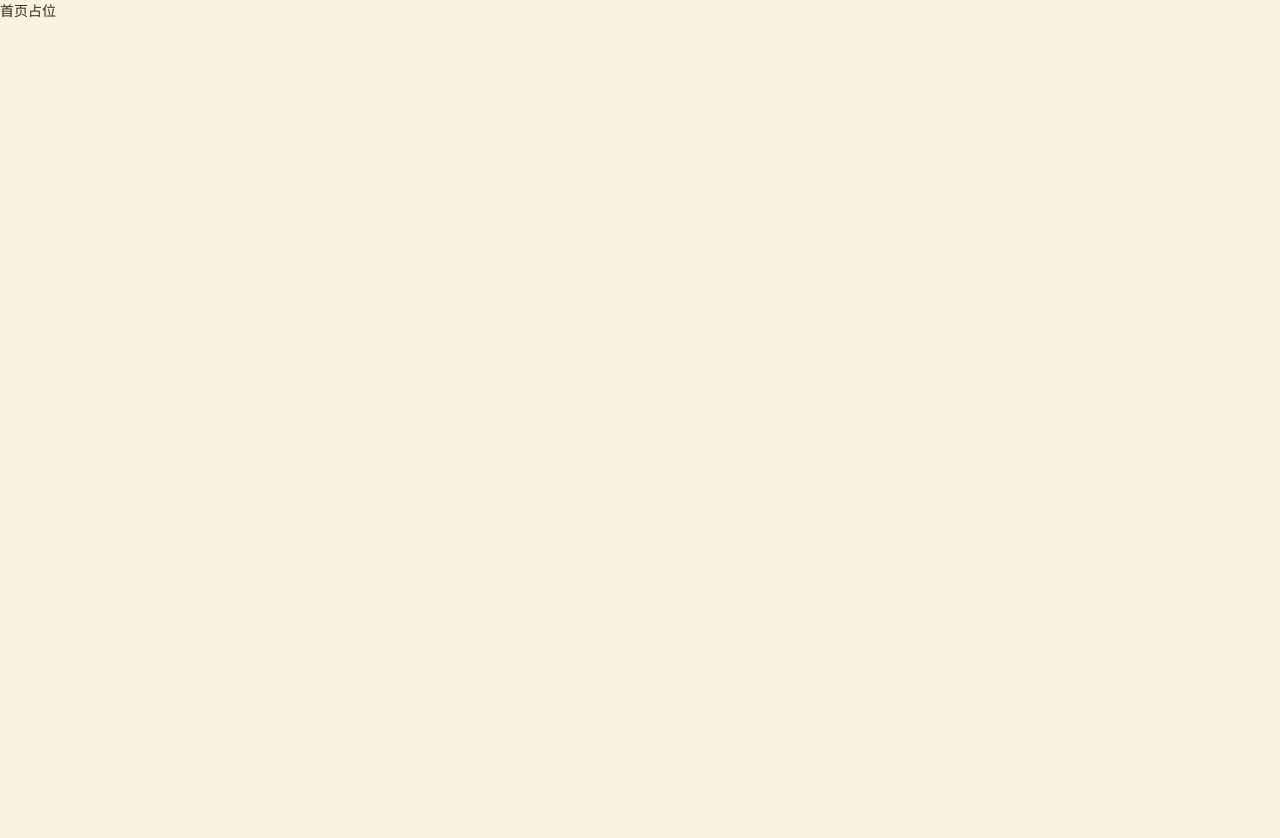
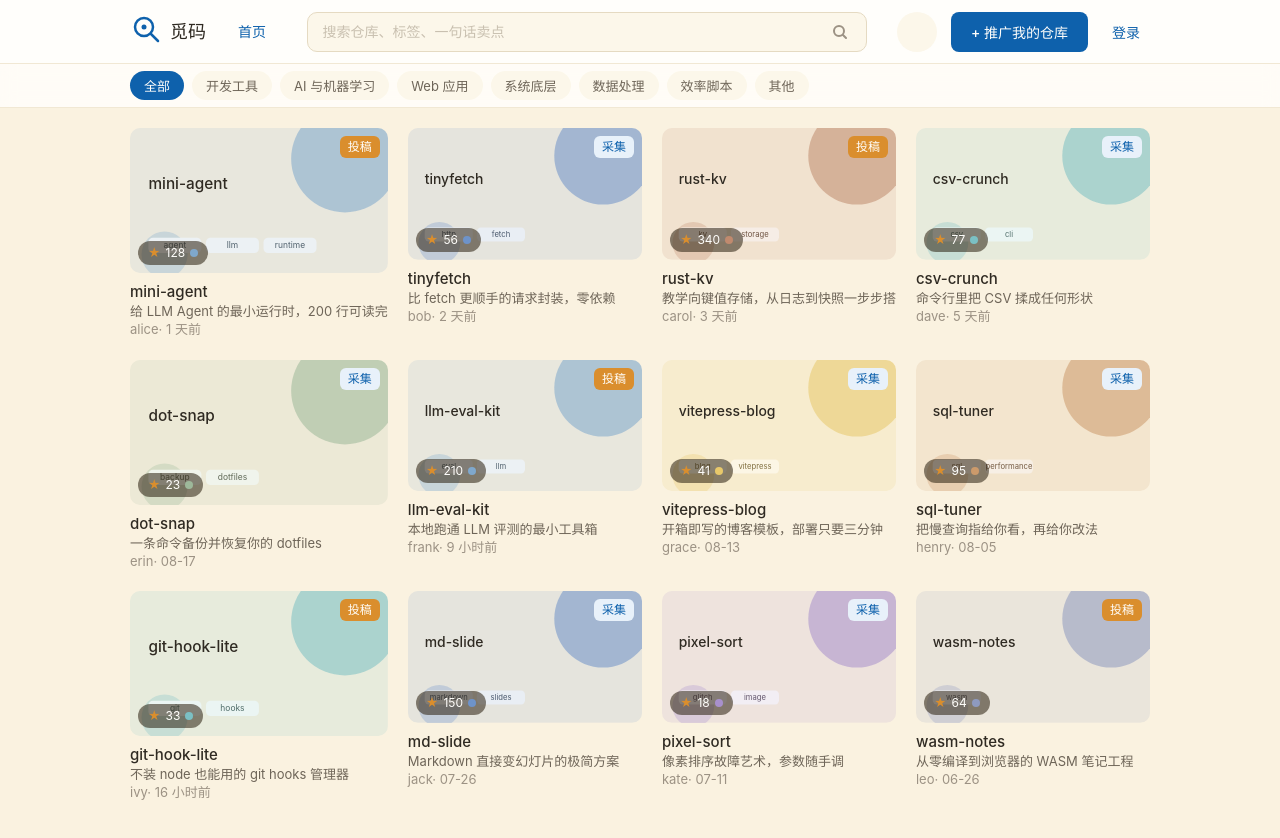
Before and after one commit to alaala-daka/Meecode-Find_your_code, a React (Vite) app in the folder frontend/: page / in a window 1280 px wide. Shown: the top 838 px of the page. Before the commit the page ends 800 px from the top, so only its background shows below. Built offline with nearby package versions, Linux system fonts and the light colour scheme.

Commit message:
feat(frontend): HomePage 首页信息流（规范 §7.1）

```diff
--- a/frontend/src/App.tsx
+++ b/frontend/src/App.tsx
@@ -1,11 +1,12 @@
-// src/App.tsx —— 路由骨架，页面任务逐个填入
+// src/App.tsx
 import { Routes, Route, Navigate } from 'react-router-dom'
+import HomePage from './pages/HomePage'
 import './App.css'
 
 export default function App() {
   return (
     <Routes>
-      <Route path="/" element={<div data-testid="page-home">首页占位</div>} />
+      <Route path="/" element={<HomePage />} />
       <Route path="*" element={<Navigate to="/" replace />} />
     </Routes>
   )
--- /dev/null
+++ b/frontend/src/pages/HomePage.css
@@ -0,0 +1,17 @@
+/* src/pages/HomePage.css —— 入场动画：错落淡入 + 8px 上浮，逐卡 30ms（规范 §4.5） */
+.feed-enter .repo-card {
+  animation: card-enter 0.25s var(--ease) backwards;
+}
+.feed-enter .repo-card:nth-child(1) { animation-delay: 0ms; }
+.feed-enter .repo-card:nth-child(2) { animation-delay: 30ms; }
+.feed-enter .repo-card:nth-child(3) { animation-delay: 60ms; }
+.feed-enter .repo-card:nth-child(4) { animation-delay: 90ms; }
+.feed-enter .repo-card:nth-child(5) { animation-delay: 120ms; }
+.feed-enter .repo-card:nth-child(6) { animation-delay: 150ms; }
+.feed-enter .repo-card:nth-child(7) { animation-delay: 180ms; }
+.feed-enter .repo-card:nth-child(8) { animation-delay: 210ms; }
+@keyframes card-enter {
+  from { opacity: 0; transform: translateY(8px); }
+  to { opacity: 1; transform: translateY(0); }
+}
+.feed-sentinel { height: 1px; }
--- /dev/null
+++ b/frontend/src/pages/HomePage.tsx
@@ -0,0 +1,63 @@
+// src/pages/HomePage.tsx —— 规范 §7.1
+import { useEffect, useRef } from 'react'
+import { useNavigate } from 'react-router-dom'
+import CategoryBar from '../components/CategoryBar'
+import EmptyState from '../components/EmptyState'
+import ErrorBanner from '../components/ErrorBanner'
+import RepoCard from '../components/RepoCard'
+import { SkeletonGrid } from '../components/Skeleton'
+import TopBar from '../components/TopBar'
+import { useFeedStore } from '../store/feedStore'
+import './HomePage.css'
+
+export default function HomePage() {
+  const { cards, loading, error, hasMore, load, loadMore } = useFeedStore()
+  const sentinelRef = useRef<HTMLDivElement>(null)
+  const navigate = useNavigate()
+
+  useEffect(() => {
+    // 仅在从未加载过时拉取；空态/错误态由测试预置 state（page>0）不会被覆盖
+    if (useFeedStore.getState().page === 0) void load(null)
+  }, [load])
+
+  useEffect(() => {
+    const el = sentinelRef.current
+    if (!el) return
+    const observer = new IntersectionObserver(
+      (entries) => {
+        if (entries.some((e) => e.isIntersecting)) void loadMore()
+      },
+      { rootMargin: '400px' },
+    )
+    observer.observe(el)
+    return () => observer.disconnect()
+  }, [loadMore, cards.length, hasMore])
+
+  const showEmpty = !loading && !error && cards.length === 0 && !hasMore
+  const showSentinel = hasMore && cards.length > 0
+
+  return (
+    <>
+      <TopBar />
+      <CategoryBar />
+      <main className="page-shell">
+        {error && cards.length === 0 && (
+          <ErrorBanner message={error} onRetry={() => void load(useFeedStore.getState().category)} />
+        )}
+        {cards.length === 0 && loading && <SkeletonGrid count={8} />}
+        {showEmpty && (
+          <EmptyState title="这个分类还没有仓库" actionLabel="推广我的仓库" onAction={() => navigate('/submit')} />
+        )}
+        {cards.length > 0 && (
+          <>
+            <div className="repo-grid feed-enter">
+              {cards.map((c) => <RepoCard key={c.id} data={c} />)}
+            </div>
+            {showSentinel && <div ref={sentinelRef} className="feed-sentinel" aria-hidden="true" />}
+            {loading && cards.length > 0 && <SkeletonGrid count={4} />}
+          </>
+        )}
+      </main>
+    </>
+  )
+}
```
Also changed, not shown: frontend/src/test/mockIntersectionObserver.ts (added, +23 -0 lines), frontend/src/test/setup.ts (+12 -0 lines), 1 other file (tests, documents, lock files or other folders).
